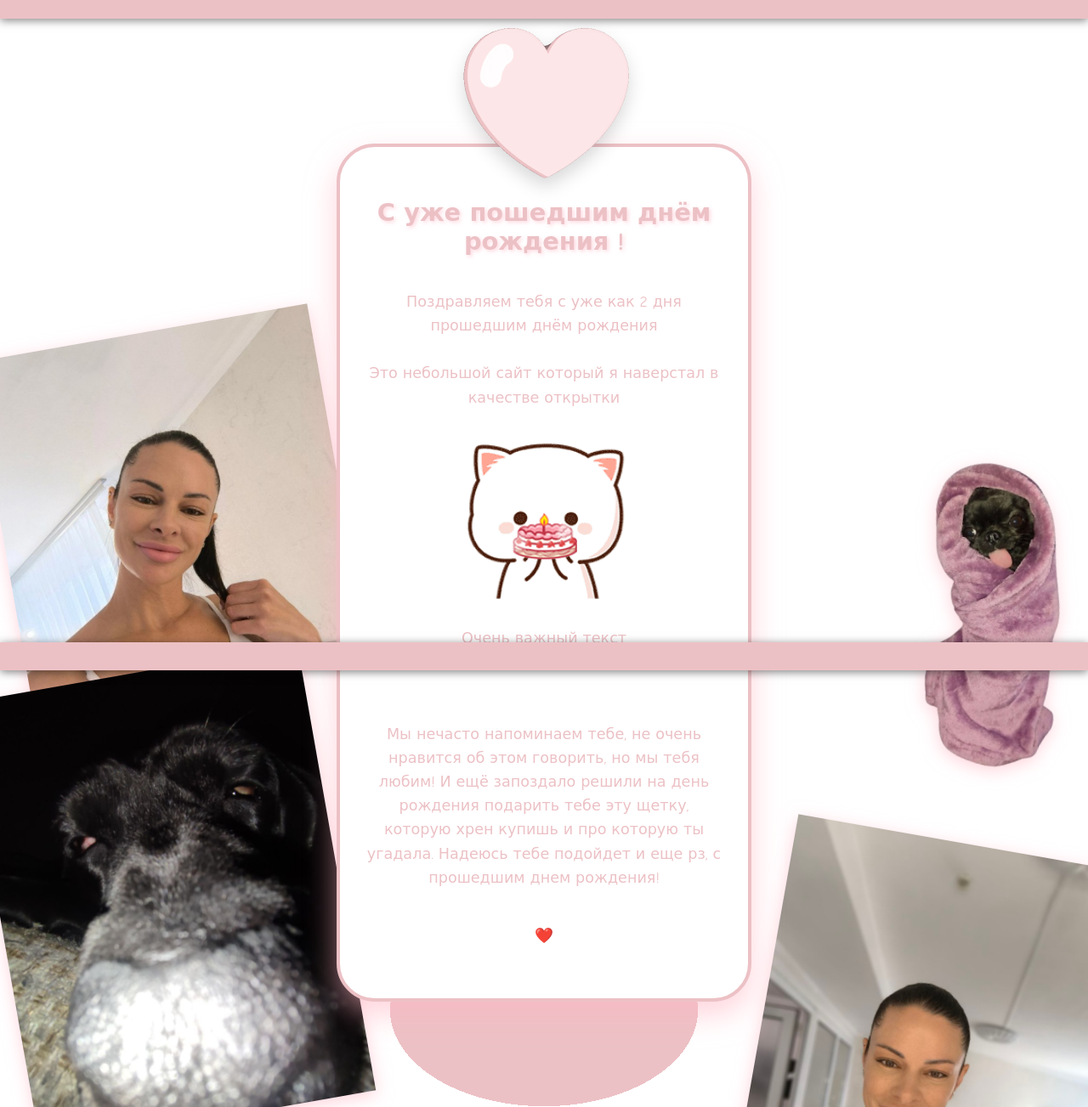
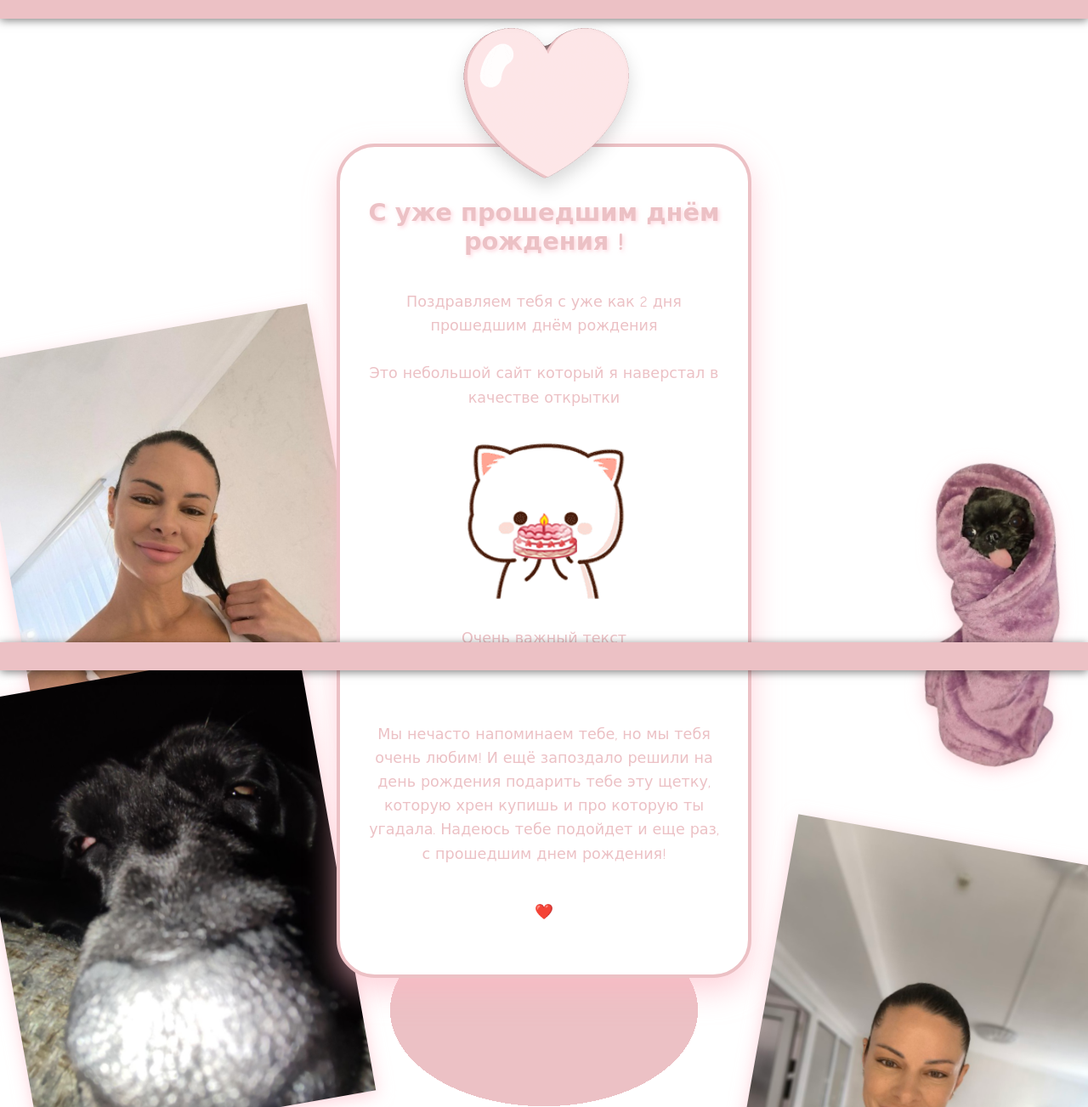
Before and after one commit to yumqaz/valentines, a plain HTML site: page main.html in a window 1280 px wide. Shown: the part 11-1314 px from the top of the page at 85% size. Drawn offline with Linux system fonts and the light colour scheme.

Commit message:
Add files via upload

```diff
--- a/main.html
+++ b/main.html
@@ -142,7 +142,7 @@
         <img src="gifs/pink-heart.gif"
         class="top-character" alt="Персонаж" style="width: 240px; top: -170px;">
 
-        <h1>С уже пошедшим днём рождения ! </h1>
+        <h1>С уже прошедшим днём рождения ! </h1>
 
 
         <div class="extra-text">
@@ -156,8 +156,8 @@
             Очень важный текст <br>
             Для отвлечения внимания.
             <br><br><br>
-            Мы нечасто напоминаем тебе, не очень нравится об этом говорить, но мы тебя любим! И ещё запоздало решили на день рождения подарить тебе эту щетку, которую хрен купишь и
-            про которую ты угадала. Надеюсь тебе подойдет и еще рз, с прошедшим днем рождения!
+            Мы нечасто напоминаем тебе, но мы тебя очень любим! И ещё запоздало решили на день рождения подарить тебе эту щетку, которую хрен купишь и
+            про которую ты угадала. Надеюсь тебе подойдет и еще раз, с прошедшим днем рождения!
         </div>
          <div class="extra-text">
             ❤️
```
